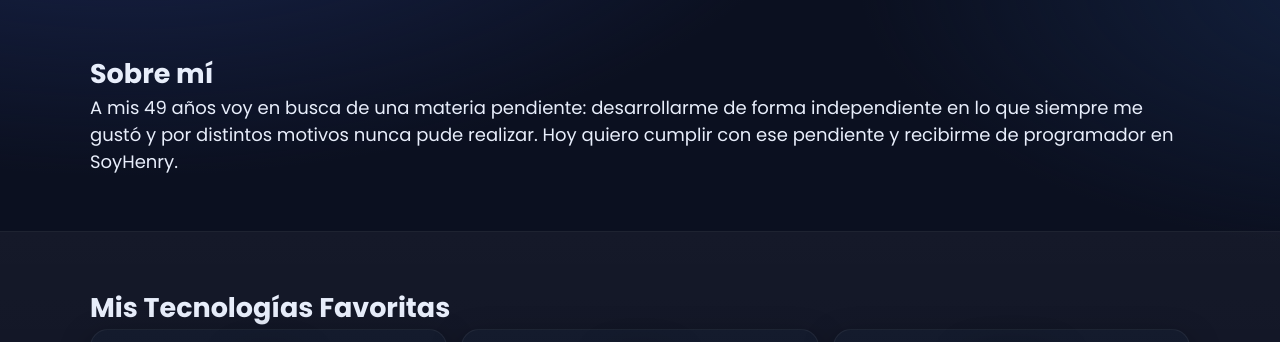
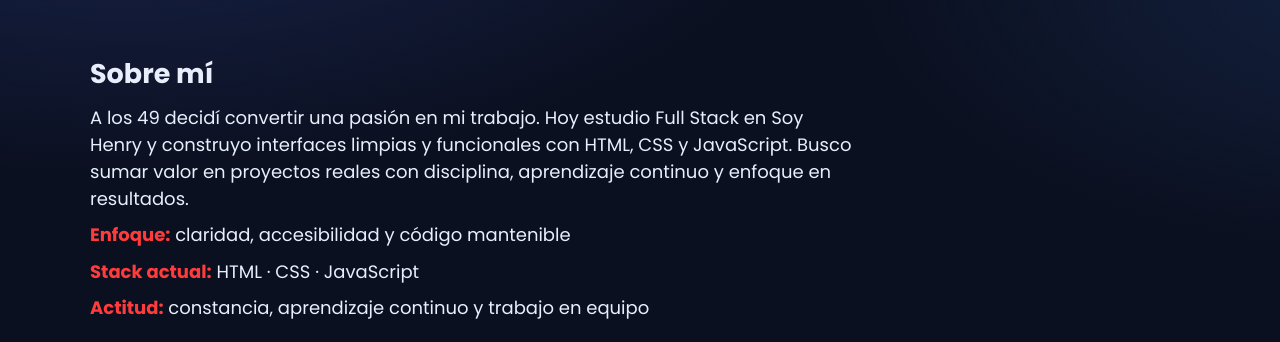
Before and after one commit to amundarainp/pm1-portfolio, a plain HTML site: page index.html in a window 1280 px wide. Shown: the part 104-446 px from the top of the page. Drawn offline with Linux system fonts and the light colour scheme.

Commit message:
Sobre mi corregido

```diff
--- a/index.html
+++ b/index.html
@@ -39,12 +39,19 @@
     <section class="section" id="sobre-mi">
       <div class="container">
         <h2>Sobre mí</h2>
-        <p>
-          A mis 49 años voy en busca de una materia pendiente: desarrollarme de forma independiente en lo que siempre me gustó y por distintos motivos nunca pude realizar.
-          Hoy quiero cumplir con ese pendiente y recibirme de programador en SoyHenry.
+
+        <p class="sobre-mi-texto">
+          A los 49 decidí convertir una pasión en mi trabajo. Hoy estudio Full Stack en Soy Henry y construyo
+          interfaces limpias y funcionales con HTML, CSS y JavaScript. Busco sumar valor en proyectos reales
+          con disciplina, aprendizaje continuo y enfoque en resultados.
         </p>
+
+        <p><span class="marca">Enfoque:</span> claridad, accesibilidad y código mantenible</p>
+        <p><span class="marca">Stack actual:</span> HTML · CSS · JavaScript</p>
+        <p><span class="marca">Actitud:</span> constancia, aprendizaje continuo y trabajo en equipo</p>
       </div>
     </section>
+
 
     <!-- Tecnologías -->
     <section class="section alt" id="tecnologias">
--- a/styles/styles.css
+++ b/styles/styles.css
@@ -180,3 +180,13 @@ a:hover { filter: brightness(1.1); }
   transform: translateY(10px); transition: all .25s ease;
 }
 .back-to-top.show{ opacity: 1; pointer-events: auto; transform: translateY(0); }
+
+/* Formato igual al de la captura */
+#sobre-mi h2 { margin-bottom: .6rem; }
+#sobre-mi p { margin-top: .6rem; max-width: 68ch; }
+
+/* etiqueta roja en negrita */
+.marca {
+  color: #ff3b3b;      /* rojo */
+  font-weight: 700;
+}
```
